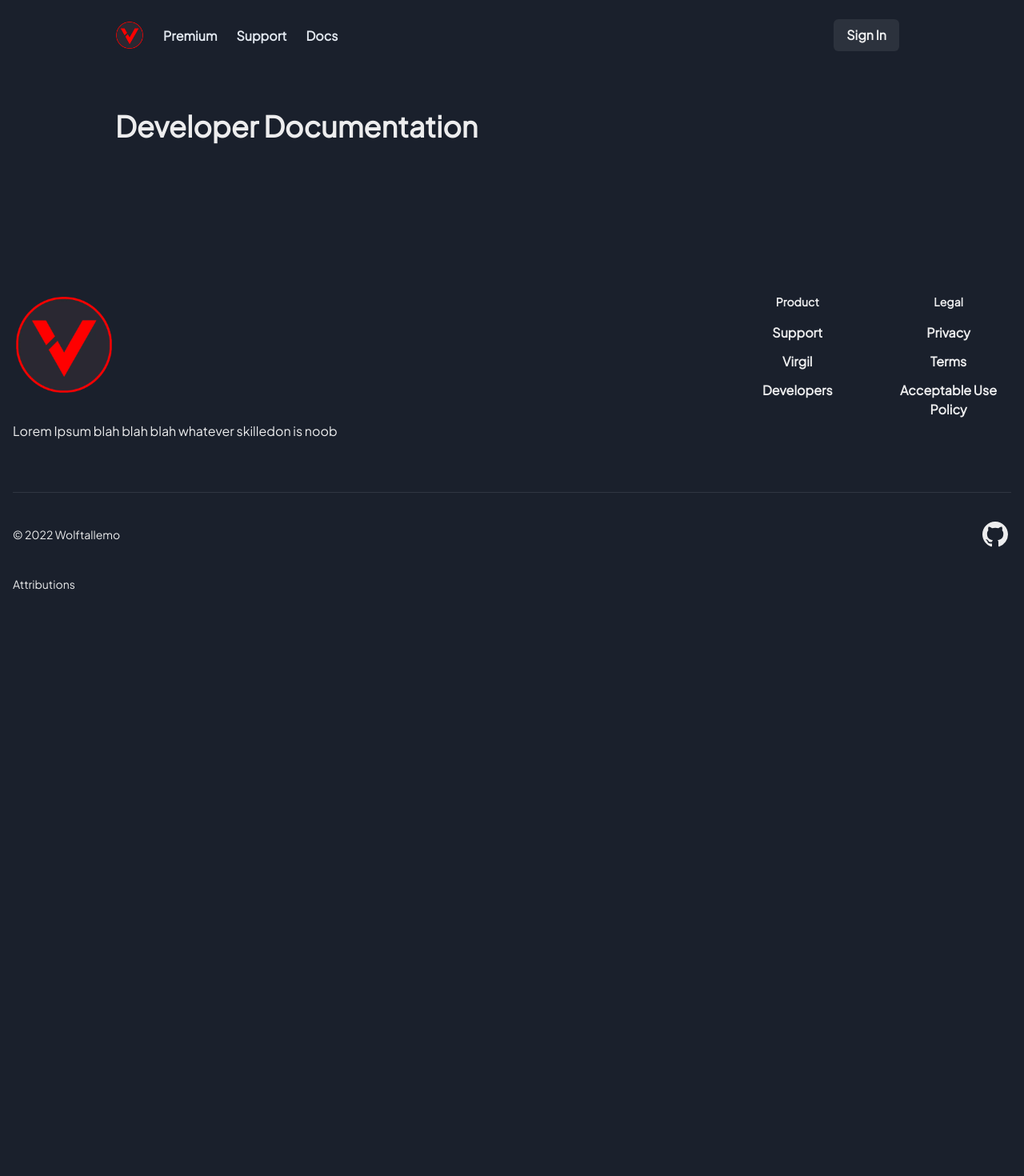
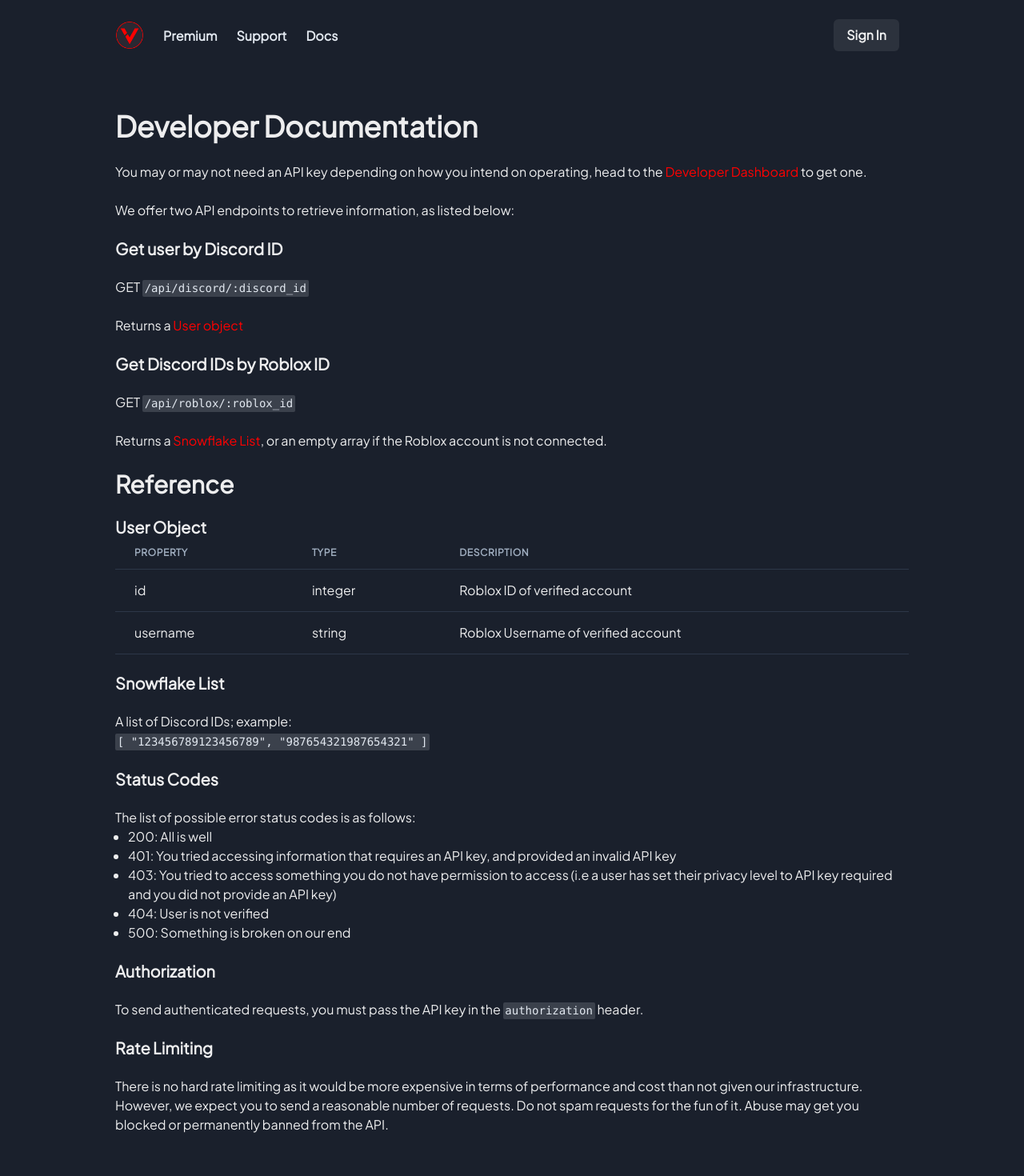
Before and after one commit to Regalijan/virgil-registry-website, a React (Vite) app: page /docs in a window 1280 px wide. Shown: the top 1470 px of the page at 80% size. Before the commit the page ends 800 px from the top, so only its background shows below. Built offline with nearby package versions, Linux system fonts and the light colour scheme.

Commit message:
Add content to docs page

```diff
--- a/src/components/Docs.tsx
+++ b/src/components/Docs.tsx
@@ -1,11 +1,133 @@
-import { Container, Heading, Text } from "@chakra-ui/react";
+import {
+  Code,
+  Container,
+  Heading,
+  Link,
+  ListItem,
+  Table,
+  Tbody,
+  Td,
+  Text,
+  Th,
+  Thead,
+  Tr,
+  UnorderedList,
+} from "@chakra-ui/react";
 
 export default function () {
   return (
     <Container maxW="container.lg" textAlign="left">
       <Heading>Developer Documentation</Heading>
       <br />
-      <Text></Text>
+      <Text>
+        You may or may not need an API key depending on how you intend on
+        operating, head to the{" "}
+        <Link href="/developers" textColor="red" textDecorationColor="red">
+          Developer Dashboard
+        </Link>{" "}
+        to get one.
+      </Text>
+      <br />
+      <Text>
+        We offer two API endpoints to retrieve information, as listed below:
+      </Text>
+      <br />
+      <Heading size="md">Get user by Discord ID</Heading>
+      <br />
+      <Text>
+        GET <Code>/api/discord/:discord_id</Code>
+      </Text>
+      <br />
+      <Text>
+        Returns a{" "}
+        <Link href="#user-object" textColor="red" textDecorationColor="red">
+          User object
+        </Link>
+      </Text>
+      <br />
+      <Heading size="md">Get Discord IDs by Roblox ID</Heading>
+      <br />
+      <Text>
+        GET <Code>/api/roblox/:roblox_id</Code>
+      </Text>
+      <br />
+      <Text>
+        Returns a{" "}
+        <Link href="#snowflake-list" textColor="red" textDecorationColor="red">
+          Snowflake List
+        </Link>
+        , or an empty array if the Roblox account is not connected.
+      </Text>
+      <br />
+      <Heading size="lg">Reference</Heading>
+      <br />
+      <Heading id="user-object" size="md">
+        User Object
+      </Heading>
+      <Table>
+        <Thead>
+          <Tr>
+            <Th>Property</Th>
+            <Th>Type</Th>
+            <Th>Description</Th>
+          </Tr>
+        </Thead>
+        <Tbody>
+          <Tr>
+            <Td>id</Td>
+            <Td>integer</Td>
+            <Td>Roblox ID of verified account</Td>
+          </Tr>
+          <Tr>
+            <Td>username</Td>
+            <Td>string</Td>
+            <Td>Roblox Username of verified account</Td>
+          </Tr>
+        </Tbody>
+      </Table>
+      <br />
+      <Heading id="snowflake-list" size="md">
+        Snowflake List
+      </Heading>
+      <br />
+      <Text>A list of Discord IDs; example:</Text>
+      <Code>[ "123456789123456789", "987654321987654321" ]</Code>
+      <br />
+      <br />
+      <Heading size="md">Status Codes</Heading>
+      <br />
+      <Text>The list of possible error status codes is as follows:</Text>
+      <UnorderedList>
+        <ListItem>200: All is well</ListItem>
+        <ListItem>
+          401: You tried accessing information that requires an API key, and
+          provided an invalid API key
+        </ListItem>
+        <ListItem>
+          403: You tried to access something you do not have permission to
+          access (i.e a user has set their privacy level to API key required and
+          you did not provide an API key)
+        </ListItem>
+        <ListItem>404: User is not verified</ListItem>
+        <ListItem>500: Something is broken on our end</ListItem>
+      </UnorderedList>
+      <br />
+      <Heading size="md">Authorization</Heading>
+      <br />
+      <Text>
+        To send authenticated requests, you must pass the API key in the{" "}
+        <Code>authorization</Code> header.
+      </Text>
+      <br />
+      <Heading size="md">Rate Limiting</Heading>
+      <br />
+      <Text>
+        There is no hard rate limiting as it would be more expensive in terms of
+        performance and cost than not given our infrastructure. However, we
+        expect you to send a reasonable number of requests. Do not spam requests
+        for the fun of it. Abuse may get you blocked or permanently banned from
+        the API.
+      </Text>
     </Container>
   );
 }
```
